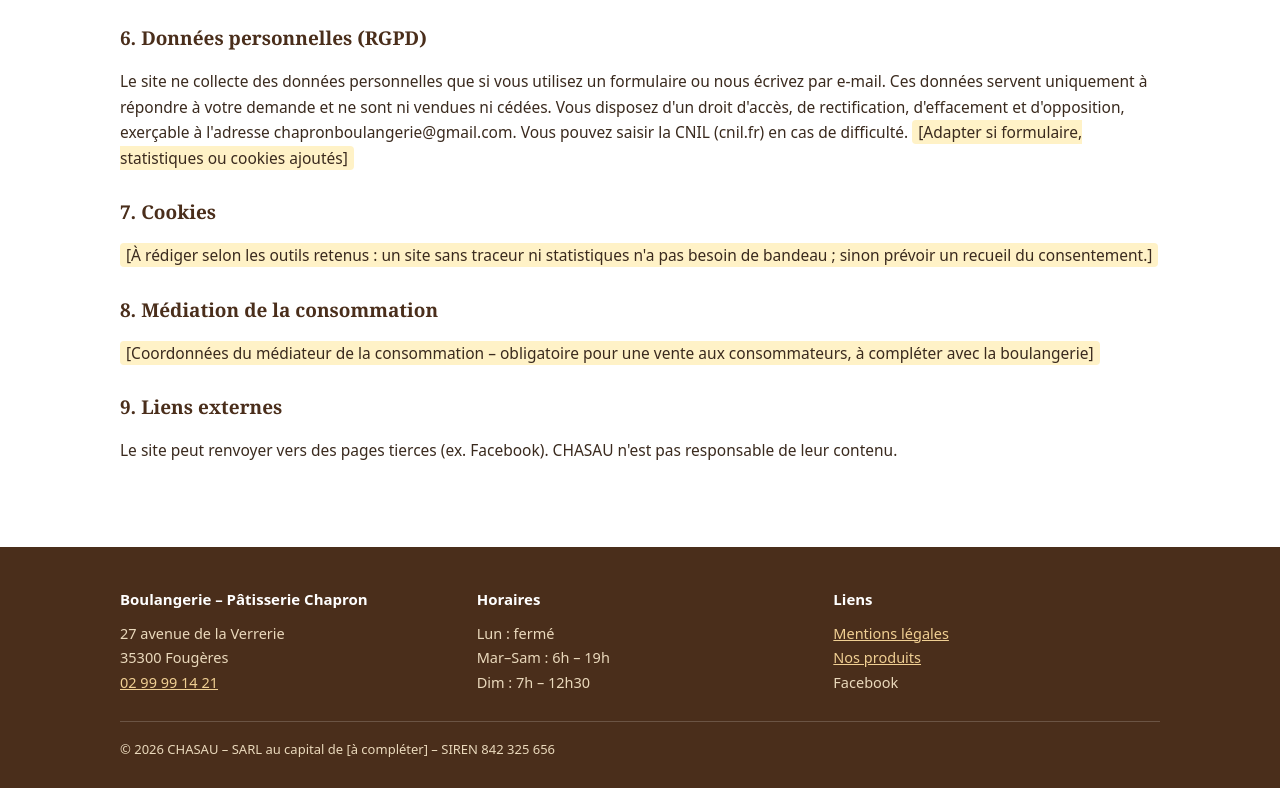
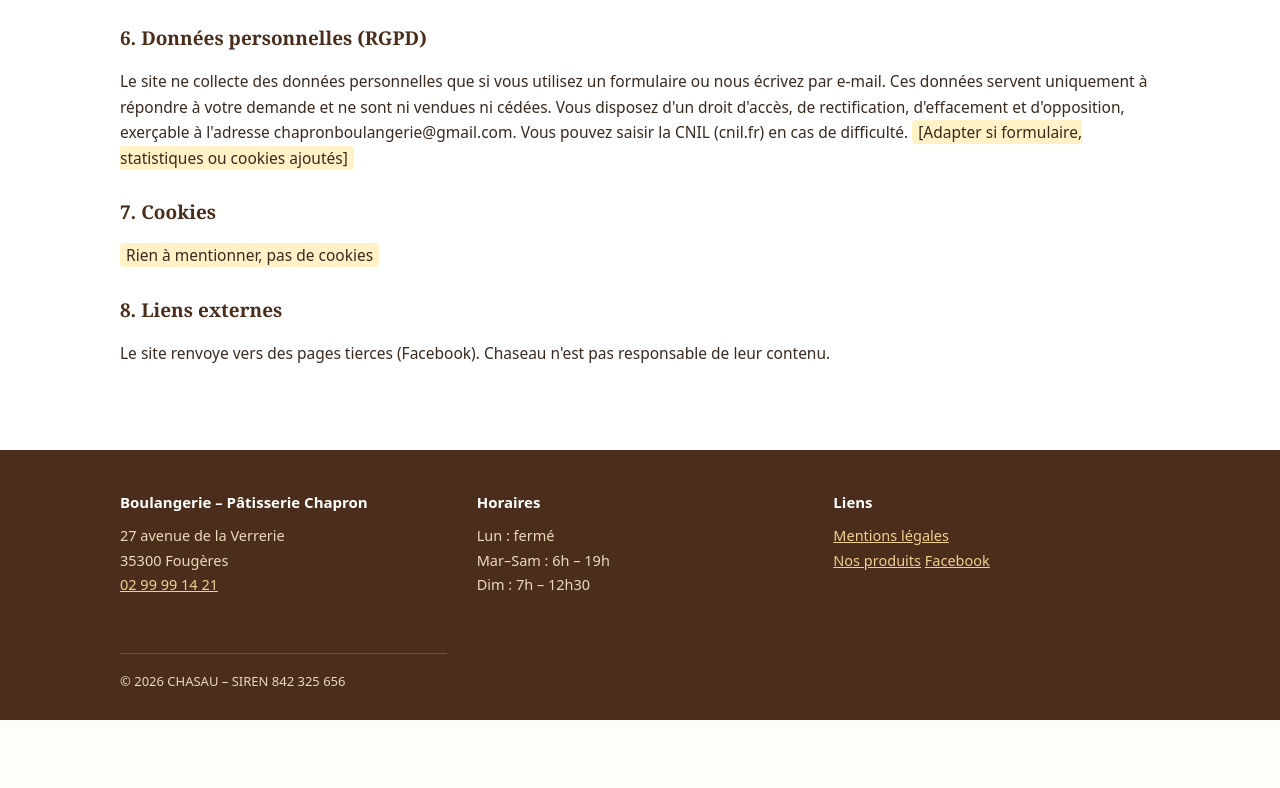
Before and after one commit to WebiZion-fr/boulangerie_patisserie_Chapron, a plain HTML site: page mentions-legales.html in a window 1280 px wide. Shown: the part 904-1692 px from the top of the page. After the commit the page ends 1624 px from the top, so only its background shows below. Drawn offline with Linux system fonts and the light colour scheme.

Commit message:
Update mentions-legales.html

```diff
--- a/mentions-legales.html
+++ b/mentions-legales.html
@@ -113,13 +113,10 @@ Téléphone : 02 99 99 14 21 · E-mail : chapronboulangerie@gmail.com</p>
 <p>Le site ne collecte des données personnelles que si vous utilisez un formulaire ou nous écrivez par e-mail. Ces données servent uniquement à répondre à votre demande et ne sont ni vendues ni cédées. Vous disposez d'un droit d'accès, de rectification, d'effacement et d'opposition, exerçable à l'adresse chapronboulangerie@gmail.com. Vous pouvez saisir la CNIL (cnil.fr) en cas de difficulté. <span class="todo">[Adapter si formulaire, statistiques ou cookies ajoutés]</span></p>
 
 <h3>7. Cookies</h3>
-<p><span class="todo">[À rédiger selon les outils retenus : un site sans traceur ni statistiques n'a pas besoin de bandeau ; sinon prévoir un recueil du consentement.]</span></p>
+<p><span class="todo">Rien à mentionner, pas de cookies</span></p>
 
-<h3>8. Médiation de la consommation</h3>
-<p><span class="todo">[Coordonnées du médiateur de la consommation – obligatoire pour une vente aux consommateurs, à compléter avec la boulangerie]</span></p>
-
-<h3>9. Liens externes</h3>
-<p>Le site peut renvoyer vers des pages tierces (ex. Facebook). CHASAU n'est pas responsable de leur contenu.</p>
+<h3>8. Liens externes</h3>
+<p>Le site renvoye vers des pages tierces (Facebook). Chaseau n'est pas responsable de leur contenu.</p>
 </div>
 </section>
 </main>
@@ -129,9 +126,9 @@ Téléphone : 02 99 99 14 21 · E-mail : chapronboulangerie@gmail.com</p>
 <div class="cols">
 <div><h4>Boulangerie – Pâtisserie Chapron</h4>27 avenue de la Verrerie<br>35300 Fougères<br><a href="tel:+33299991421">02 99 99 14 21</a></div>
 <div><h4>Horaires</h4>Lun : fermé<br>Mar–Sam : 6h – 19h<br>Dim : 7h – 12h30</div>
-<div><h4>Liens</h4><a href="mentions-legales.html">Mentions légales</a><br><a href="maquette-boulangerie-chapron.html#produits">Nos produits</a><br>Facebook</div>
-</div>
-<div class="copy">© 2026 CHASAU – SARL au capital de [à compléter] – SIREN 842 325 656</div>
+<div><h4>Liens</h4><a href="mentions-legales.html">Mentions légales</a><br><a href="maquette-boulangerie-chapron.html#produits">Nos produits</a>
+<a href="https://www.facebook.com/p/Boulangerie-Chapron-100023919675841/" target="_blank" rel="noopener">Facebook</a></div>
+<div class="copy">© 2026 CHASAU – SIREN 842 325 656</div>
 </div>
 </footer>
 </body>
```
